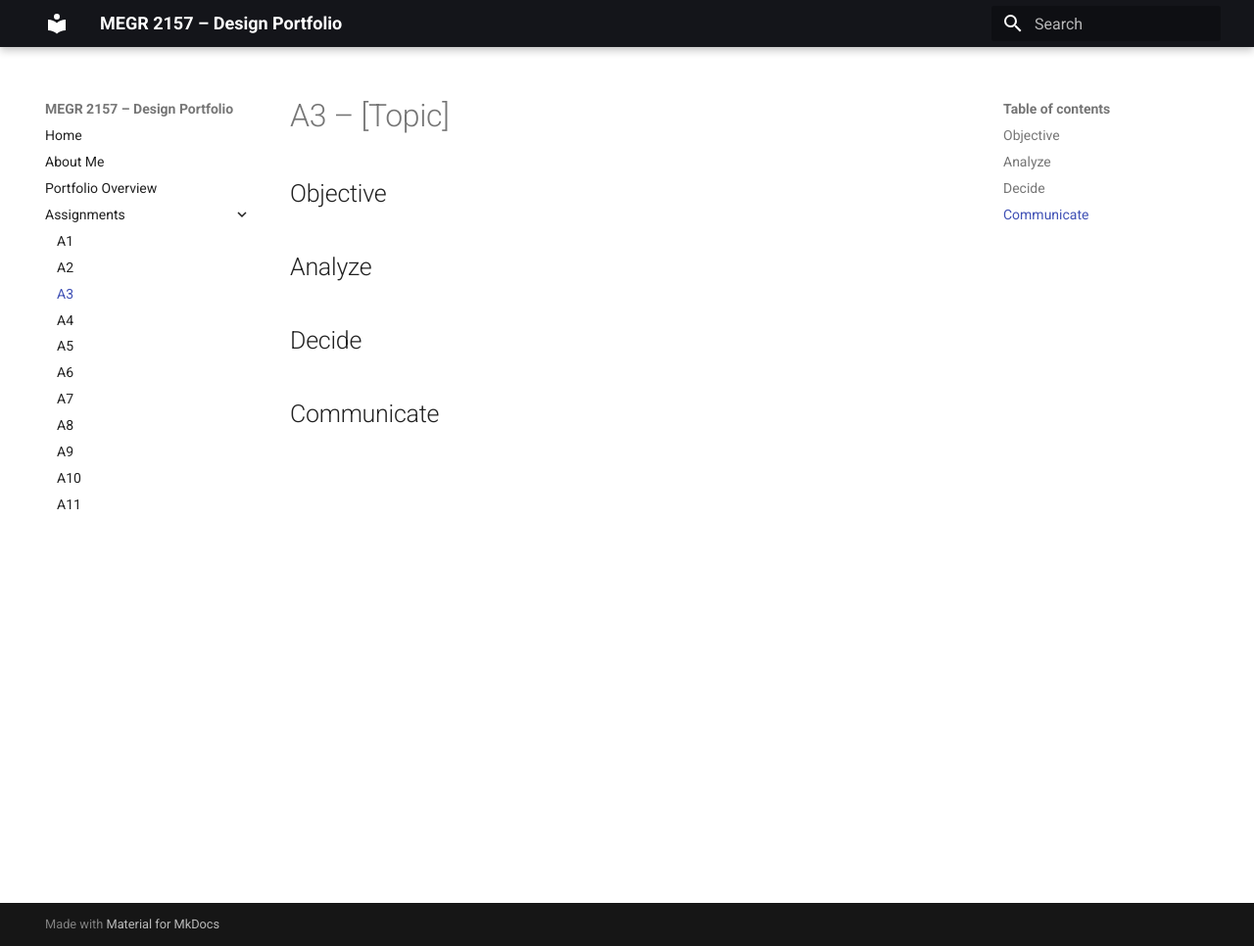
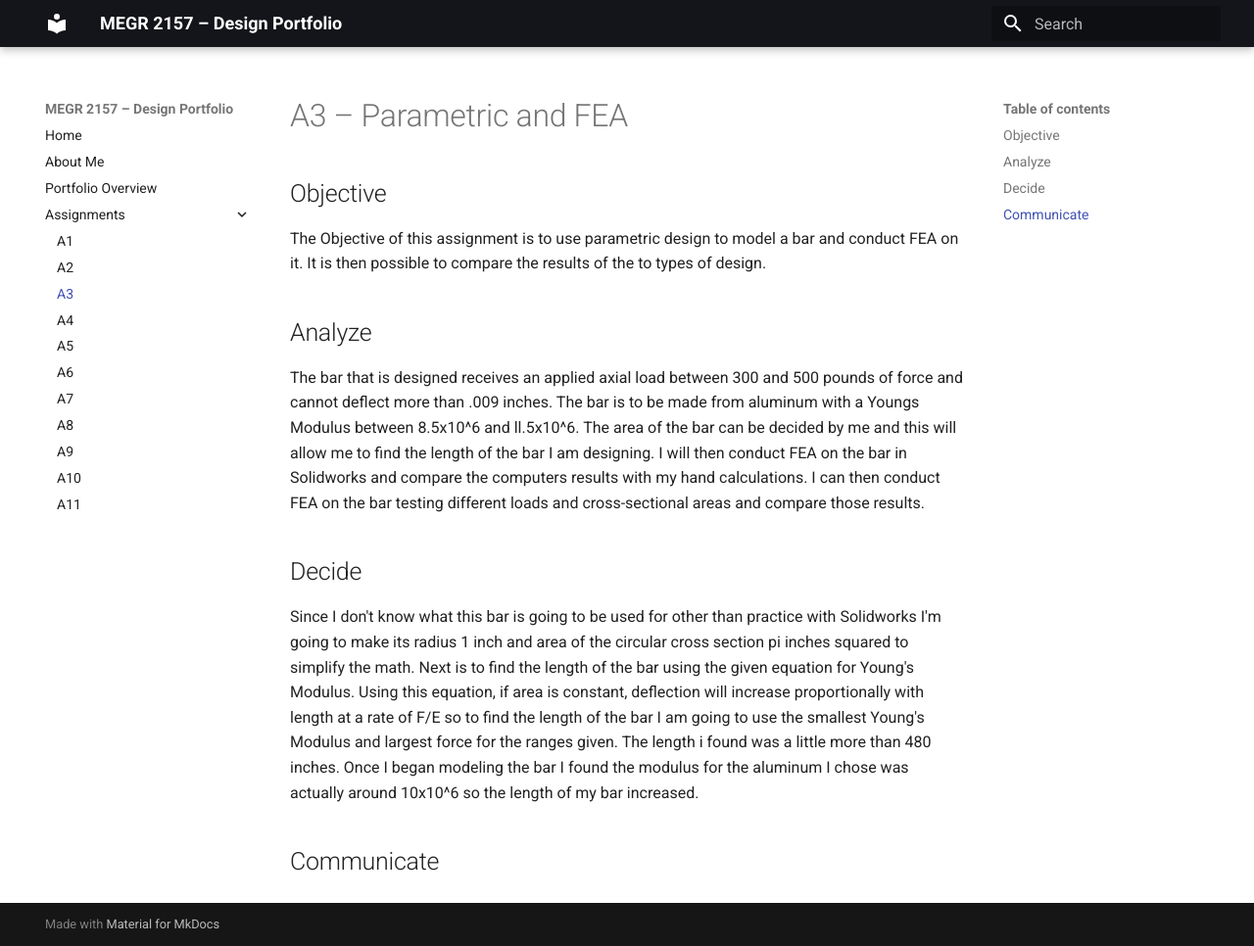
Before and after one commit to whodges5-art/wyatt-hodges-design-projects-portfolio, an MkDocs documentation site: the page built from docs/assignments/A03/index.md, in a window 1280 px wide and 966 px high. Shown: the whole window at 98% size. Built offline with MkDocs 1.6.1 and Material for MkDocs 9.7.7, drawn with Linux system fonts in a browser that asks for light colours.

Commit message:
analyze decide

```diff
--- a/docs/assignments/A03/index.md
+++ b/docs/assignments/A03/index.md
@@ -1,12 +1,14 @@
-# A3 – [Topic]
+# A3 – Parametric and FEA
 
 ## Objective
+The Objective of this assignment is to use parametric design to model a bar and conduct FEA on it. It is then possible to compare the results of the to types of design.
 
 
 ## Analyze
-
+The bar that is designed receives an applied axial load between 300 and 500 pounds of force and cannot deflect more than .009 inches. The bar is to be made from aluminum with a Youngs Modulus between 8.5x10^6 and ll.5x10^6. The area of the bar can be decided by me and this will allow me to find the length of the bar I am designing. I will then conduct FEA on the bar in Solidworks and compare the computers results with my hand calculations. I can then conduct FEA on the bar testing different loads and cross-sectional areas and compare those results.
 
 ## Decide
+Since I don't know what this bar is going to be used for other than practice with Solidworks I'm going to make its radius 1 inch and area of the circular cross section pi inches squared to simplify the math. Next is to find the length of the bar using the given equation for Young's Modulus. Using this equation, if area is constant, deflection will increase proportionally with length at a rate of F/E so to find the length of the bar I am going to use the smallest Young's Modulus and largest force for the ranges given. The length i found was a little more than 480 inches. Once I began modeling the bar I found the modulus for the aluminum I chose was actually around 10x10^6 so the length of my bar increased.
 
 
 ## Communicate
```
